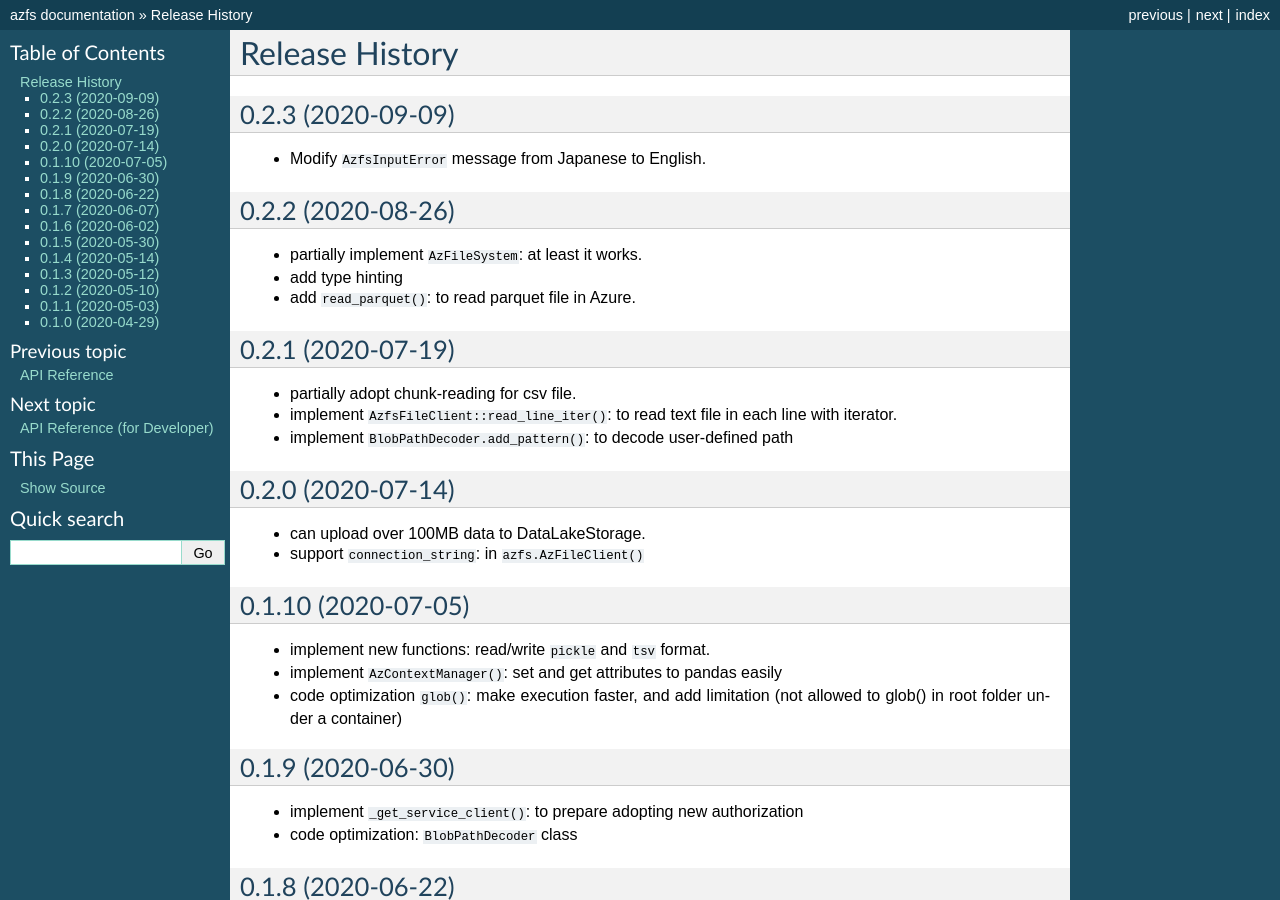
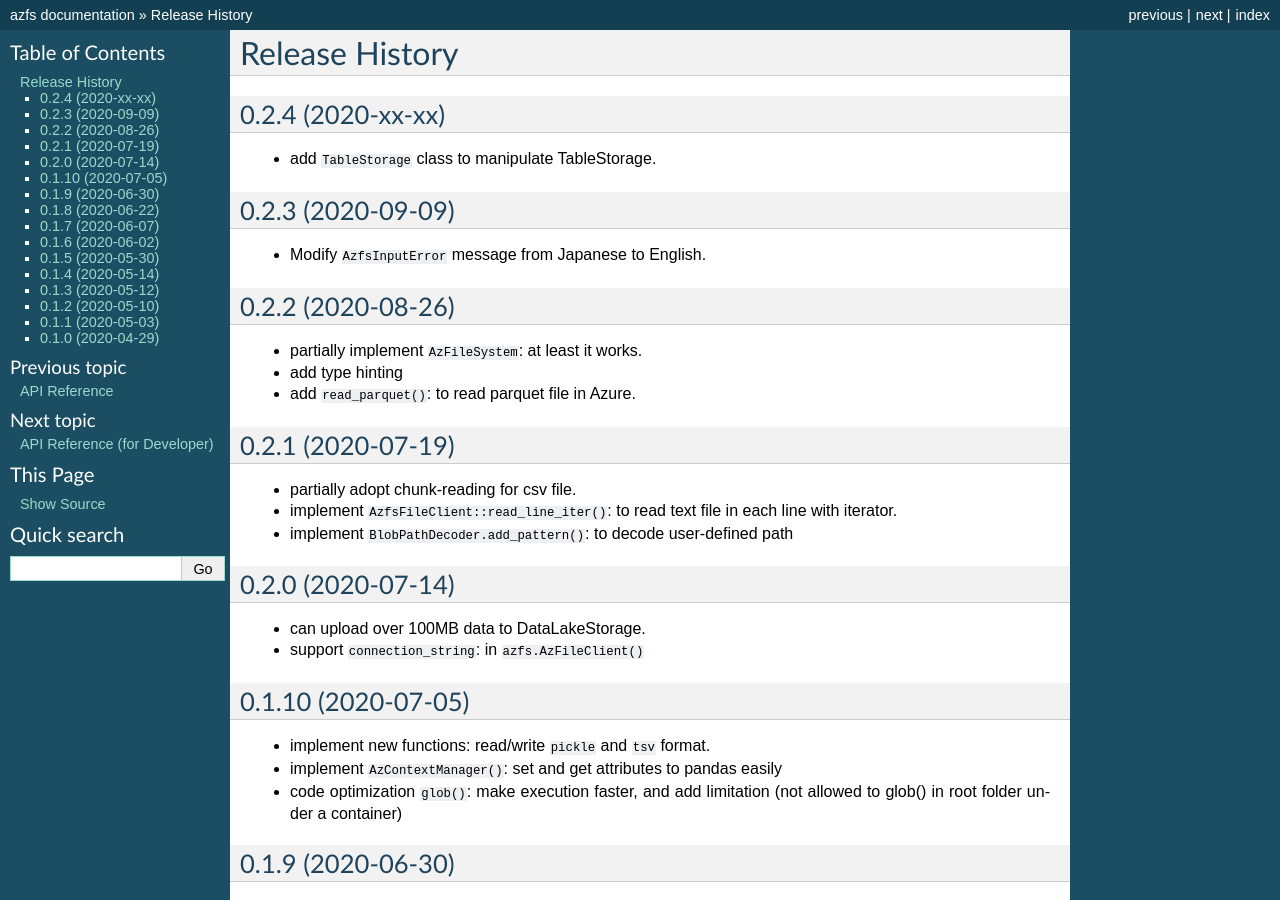
Before and after one commit to arpitjain799/azfs, a Sphinx documentation site: the page built from docs/sources/release_history.rst, in a window 1280 px wide and 900 px high. Built offline with Sphinx 7.4.7, drawn with Linux system fonts in a browser that asks for light colours.

Commit message:
#84 update docs

```diff
--- a/docs/sources/api.rst
+++ b/docs/sources/api.rst
@@ -3,9 +3,6 @@ API Reference
 
 AzFileClient
 ------------
-
-.. toctree::
-   :maxdepth: 4
 
 .. autoclass:: azfs.AzFileClient
 
--- a/docs/sources/development_api.rst
+++ b/docs/sources/development_api.rst
@@ -3,9 +3,6 @@ API Reference (for Developer)
 
 AzfsClient
 ----------
-
-.. toctree::
-   :maxdepth: 4
 
 .. autoclass:: azfs.clients.AzfsClient
 
--- a/docs/sources/release_history.rst
+++ b/docs/sources/release_history.rst
@@ -1,9 +1,10 @@
 Release History
 ===============
 
-.. toctree::
-   :maxdepth: 4
+0.2.4 (2020-xx-xx)
+------------------
 
+* add ``TableStorage`` class to manipulate TableStorage.
 
 0.2.3 (2020-09-09)
 ------------------
```
